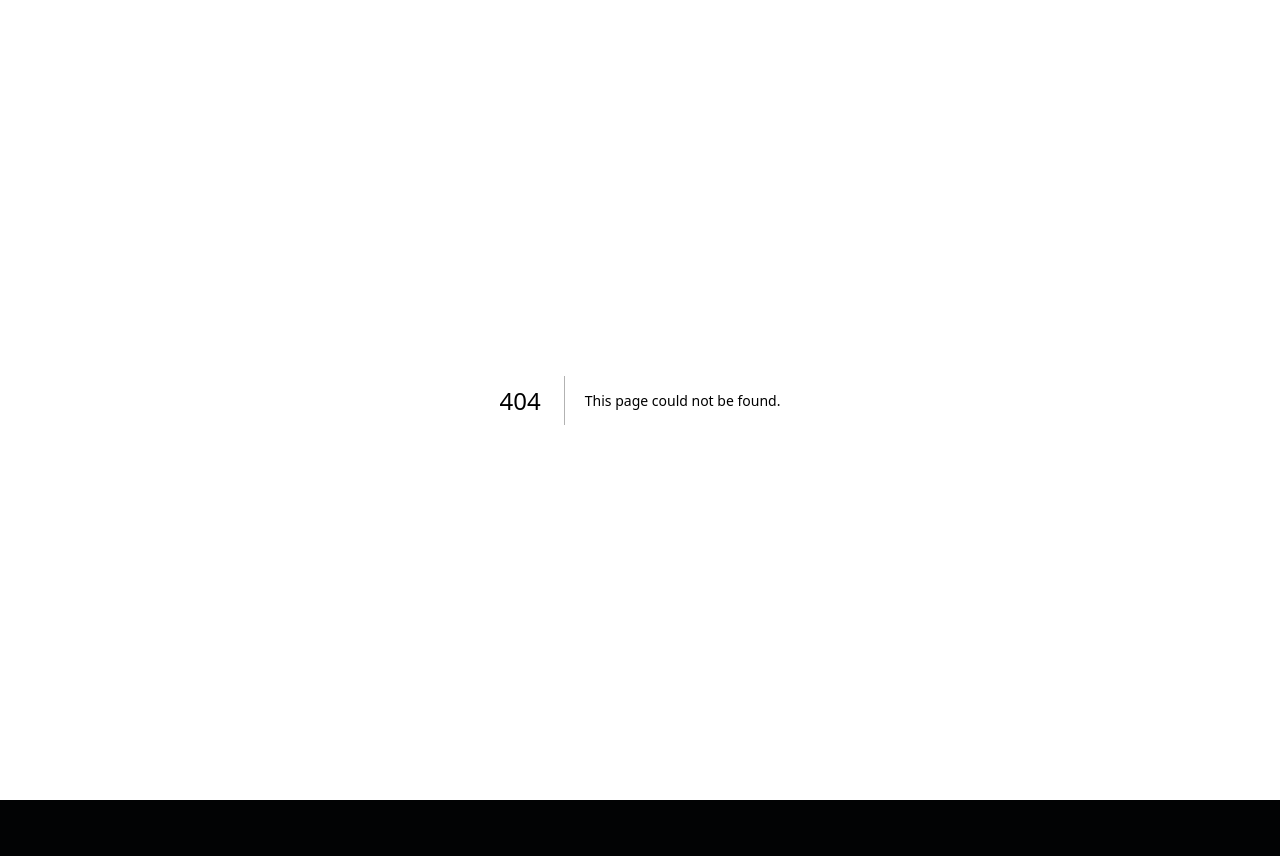
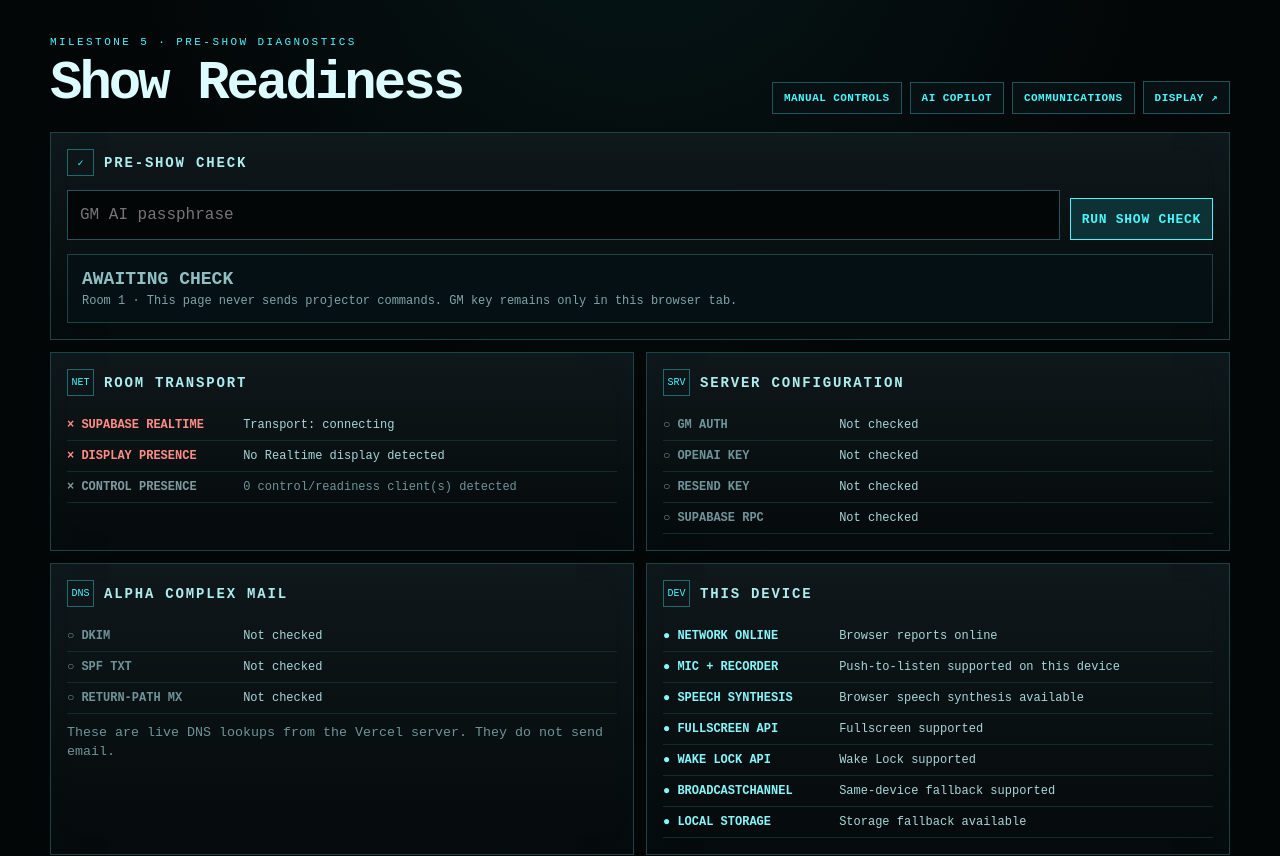
Before and after one commit to hansferdinand/FriendComputerEye-v2, a Next.js app: page /readiness/1 in a window 1280 px wide. Before the commit this address had no page. Shown: the top 856 px of the page. Before the commit the page ends 800 px from the top, so only its background shows below. Built offline with nearby package versions, Linux system fonts and the light colour scheme; no server answers.

Commit message:
feat: add show readiness route

```diff
--- /dev/null
+++ b/app/readiness/[room]/page.tsx
@@ -0,0 +1,6 @@
+import { ShowReadinessPanel } from "@/components/ShowReadinessPanel";
+
+export default async function ShowReadinessPage({ params }: { params: Promise<{ room: string }> }) {
+  const { room } = await params;
+  return <ShowReadinessPanel room={room} />;
+}
```
